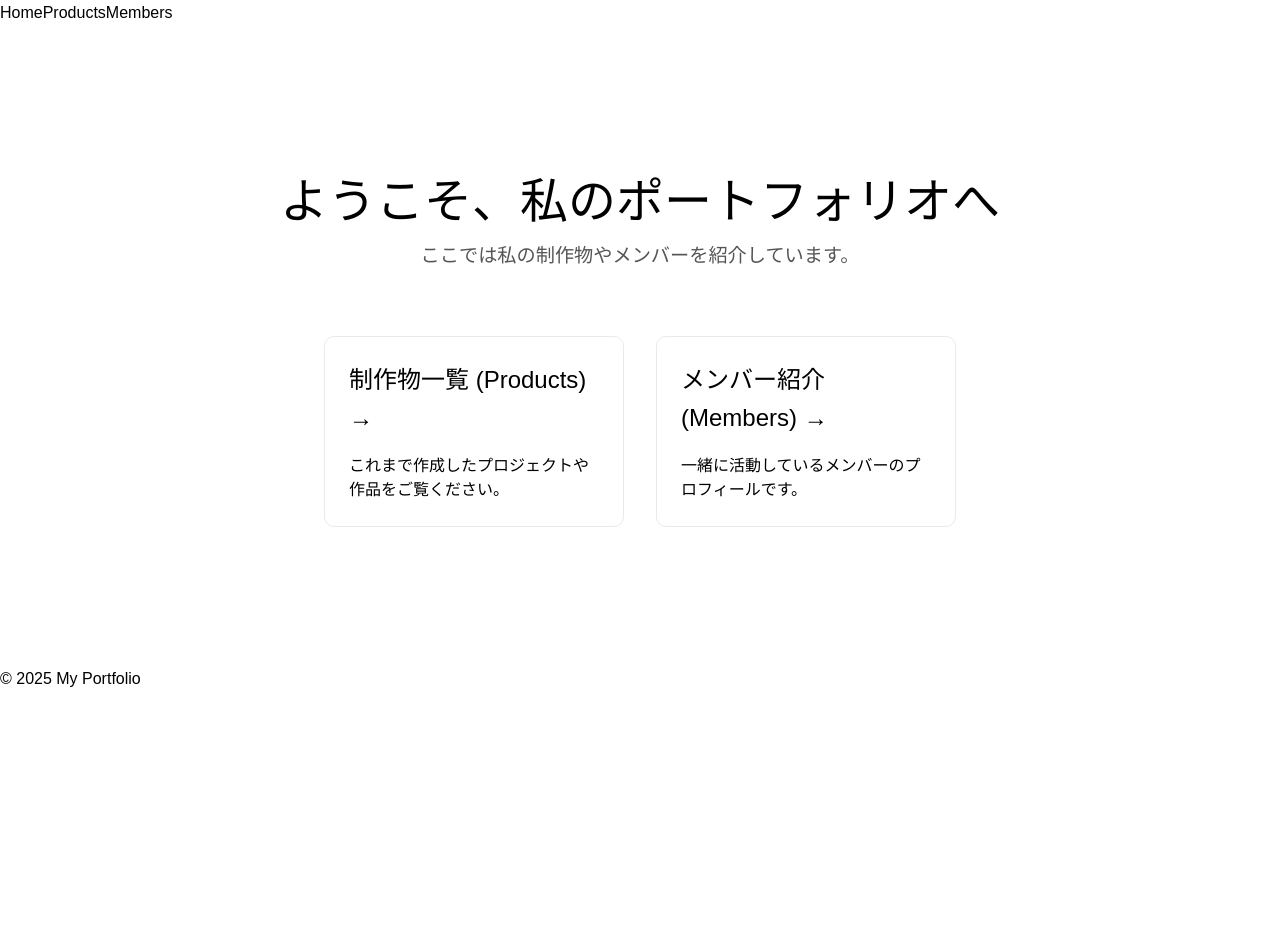
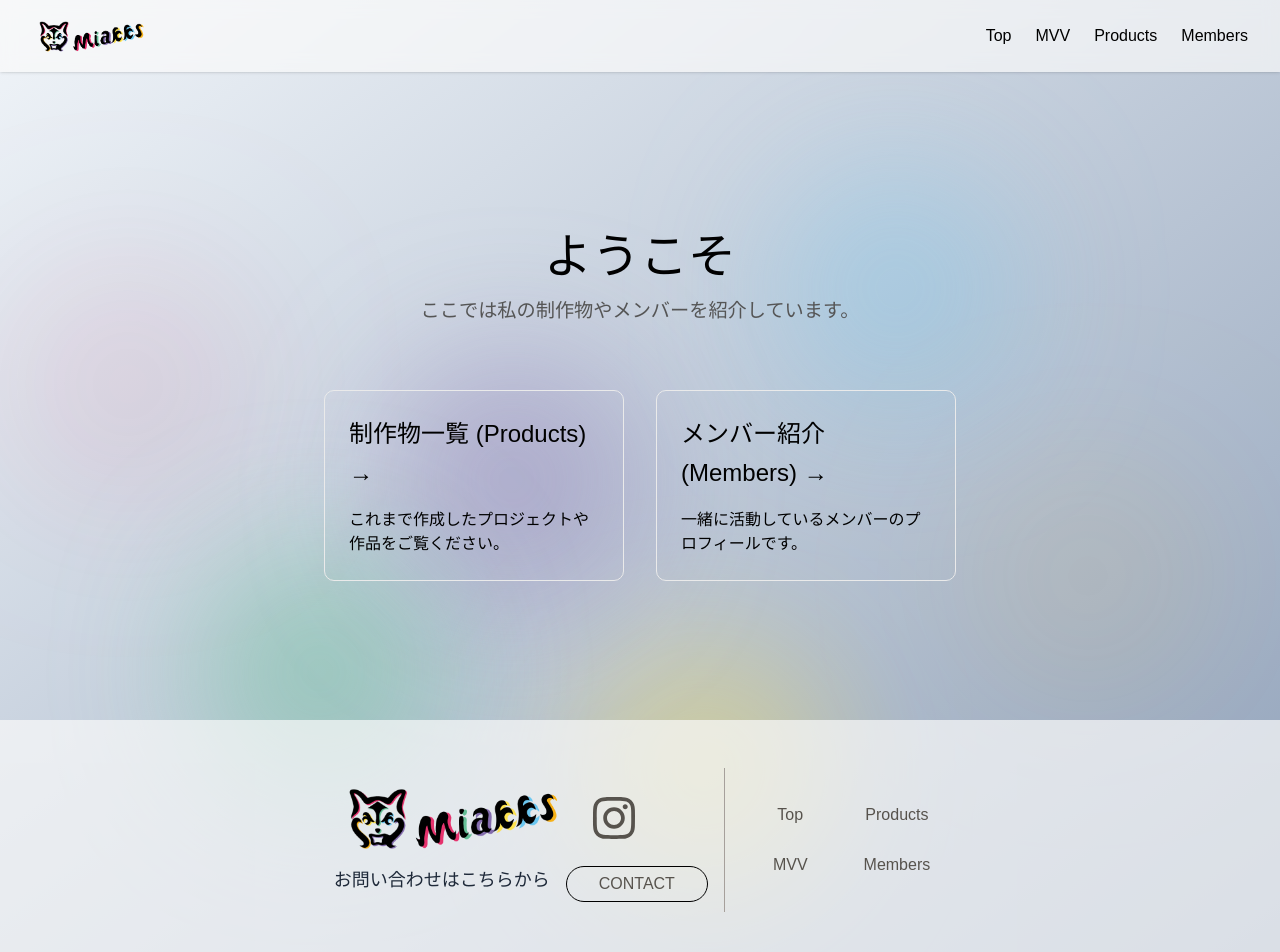
Before and after one commit to tatturun/miakksportfolio, a Next.js app: page / in a window 1280 px wide. Shown: the top 952 px of the page. Before the commit the page ends 800 px from the top, so only its background shows below. Built offline with nearby package versions, Linux system fonts and the light colour scheme.

Commit message:
ヘッダー，フッターの作成

```diff
--- a/src/app/(home)/page.tsx
+++ b/src/app/(home)/page.tsx
@@ -5,7 +5,7 @@ export default function HomePage() {
     return (
         <div className={styles.container}>
             <header className={styles.header}>
-                <h1 className={styles.title}>ようこそ、私のポートフォリオへ</h1>
+                <h1 className={styles.title}>ようこそ</h1>
                 <p className={styles.description}>
                     ここでは私の制作物やメンバーを紹介しています。
                 </p>
--- a/src/app/(main)/layout.tsx
+++ /dev/null
@@ -1,7 +0,0 @@
-import { ReactNode } from 'react';
-
-// このレイアウトは(main)グループ内のページに適用される
-export default function MainLayout({ children }: { children: ReactNode }) {
-  // ここに(main)グループ専用のコンテナやスタイルを適用できる
-  return <div className="main-container">{children}</div>;
-}
--- a/src/app/layout.tsx
+++ b/src/app/layout.tsx
@@ -1,14 +1,16 @@
-import { ReactNode } from 'react';
-import './globals.css'; // グローバルCSSをインポート
-import Header from '@/components/Header';
-import Footer from '@/components/Footer';
+import { ReactNode } from "react";
+import "./globals.css"; // グローバルCSSをインポート
+import Header from "@/components/Header";
+import Footer from "@/components/Footer";
+import { Background } from "@/components/Background";
 
 export default function RootLayout({ children }: { children: ReactNode }) {
     return (
         <html lang="ja">
-      <body>
+            <body className="relative min-h-screen w-full bg-gradient-to-br from-slate-100 to-slate-400">
+                <Background />
                 <Header />
-        <main>{children}</main>
+                <main className="flex-grow pt-[80px]">{children}</main>
                 <Footer />
             </body>
         </html>
--- /dev/null
+++ b/src/components/Background.tsx
@@ -0,0 +1,70 @@
+// 背景効果
+export const Background = () => {
+    // 6つの円のデータ
+    const circles = [
+        {
+            color: "#e7336e",
+            delay: "0s",
+            duration: "6s",
+            left: "10%",
+            top: "40%",
+        }, // M
+        {
+            color: "#66bf97",
+            delay: "1s",
+            duration: "7s",
+            left: "25%",
+            top: "70%",
+        }, // i
+        {
+            color: "#856daf",
+            delay: "2s",
+            duration: "5s",
+            left: "40%",
+            top: "50%",
+        }, // a
+        {
+            color: "#ffe450",
+            delay: "3s",
+            duration: "8s",
+            left: "55%",
+            top: "80%",
+        }, // k
+        {
+            color: "#6bc8f2",
+            delay: "4s",
+            duration: "6s",
+            left: "70%",
+            top: "30%",
+        }, // k
+        {
+            color: "#f8b217",
+            delay: "5s",
+            duration: "7s",
+            left: "85%",
+            top: "60%",
+        }, // s
+    ];
+
+    return (
+        <div className="absolute inset-0 -z-10">
+            {/* 点灯する背景グラデーション */}
+            <div className="absolute top-0 left-0 h-full w-full">
+                {circles.map((circle, index) => (
+                    <div
+                        key={index}
+                        className="absolute h-64 w-64 animate-pulse rounded-full opacity-5 mix-blend-screen blur-3xl"
+                        style={{
+                            backgroundColor: circle.color,
+                            animationDelay: circle.delay,
+                            animationDuration: circle.duration,
+                            left: circle.left,
+                            top: circle.top,
+                            transform: `translate(-50%, -50%)`,
+                        }}
+                    />
+                ))}
+            </div>
+        </div>
+    );
+};
--- a/src/components/Footer.tsx
+++ b/src/components/Footer.tsx
@@ -1,9 +1,83 @@
-// import styles from './Footer.module.css';
+"use client";
 
-export default function Footer() {
-  return (
-    <footer>
-      <p>&copy; 2025 My Portfolio</p>
-    </footer>
-  );
-}
+import Link from "next/link";
+import Image from "next/image";
+import { FaInstagram } from "react-icons/fa6";
+import { NAV_LINKS } from "@/types/navigation";
+
+const Footer = () => {
+    // フッター専用のリンク順序を定義
+    const FOOTER_LINKS = [
+        NAV_LINKS[0], // Top (左上)
+        NAV_LINKS[2], // Products (左下)
+        NAV_LINKS[1], // MVV (右上)
+        NAV_LINKS[3], // Members (右下)
+    ];
+
+    return (
+        <footer className="py-12 px-4 bg-stone-50/70">
+            <div className="container mx-auto text-center text-stone-600 flex justify-center items-center">
+                <div className="flex justify-center items-center space-x-4">
+                    <div className="flex flex-col items-start space-y-2">
+                        <div className="flex items-center space-x-4">
+                            {/* ロゴ画像 */}
+                            <Link href="/" className="flex items-center">
+                                <Image
+                                    src="/images/banner_t.png"
+                                    alt="Miakks"
+                                    width={240}
+                                    height={80}
+                                />
+                            </Link>
+
+                            {/* インスタグラムアイコン */}
+                            <Link
+                                href="https://www.instagram.com/miakks_m/"
+                                className="text-pink-700 transition-colors duration-200"
+                                target="_blank"
+                                rel="noopener noreferrer"
+                                aria-label="Instagram"
+                            >
+                                <FaInstagram size={48} />
+                            </Link>
+                        </div>
+                        <div className="flex space-x-4">
+                            {/* テキスト */}
+                            <p className="text-lg text-gray-800">
+                                お問い合わせはこちらから
+                            </p>
+
+                            {/* コンタクトボタン */}
+                            <Link
+                                href="https://forms.gle/M95HJP6oA58meBSBA"
+                                className="px-8 py-1 border border-black rounded-full text-black hover:bg-gray-100 transition-colors duration-200 flex items-center"
+                                target="_blank"
+                                rel="noopener noreferrer"
+                            >
+                                CONTACT
+                            </Link>
+                        </div>
+                    </div>
+
+                    {/* 縦棒 */}
+                    <div className="h-36 w-px bg-stone-400 hidden md:block"></div>
+
+                    {/* 2×2 ボタン */}
+                    <div className="grid grid-cols-2 gap-2 hidden md:grid">
+                        {FOOTER_LINKS.map((link) => (
+                            <Link
+                                key={link.name}
+                                href={link.href}
+                                className="w-full text-center px-4 py-2 text-stone-700 rounded-md hover:bg-stone-300 transition-colors duration-200"
+                            >
+                                {link.name}
+                            </Link>
+                        ))}
+                    </div>
+                </div>
+            </div>
+        </footer>
+    );
+};
+
+export default Footer;
--- a/src/components/Header.tsx
+++ b/src/components/Header.tsx
@@ -1,15 +1,56 @@
-import Link from 'next/link';
+"use client";
 
-// import styles from './Header.module.css';
+import { FaBars, FaXmark } from "react-icons/fa6";
+import { useState } from "react";
+import Link from "next/link";
+import Image from "next/image";
+import { NAV_LINKS } from "@/types/navigation";
 
-export default function Header() {
-  return (
-    <header>
-      <nav>
-        <Link href="/">Home</Link>
-        <Link href="/products">Products</Link>
-        <Link href="/members">Members</Link>
-      </nav>
-    </header>
-  );
-}
+const Header = () => {
+    const [isMenuOpen, setIsMenuOpen] = useState(false);
+
+    return (
+        <header className="fixed top-0 w-full bg-stone-50/70 backdrop-blur-sm shadow-sm z-50">
+            <div className="container mx-auto px-8 p-4 flex justify-between items-center">
+                <Link href="/" className="text-xl font-bold text-stone-800">
+                    <Image
+                        src="/images/banner_t.png"
+                        alt="Miakks"
+                        width={120}
+                        height={40}
+                        priority
+                    />
+                </Link>
+                <button
+                    onClick={() => setIsMenuOpen(!isMenuOpen)}
+                    className="md:hidden text-stone-800"
+                    aria-expanded={isMenuOpen}
+                    aria-controls="main-nav"
+                >
+                    {isMenuOpen ? <FaXmark size={24} /> : <FaBars size={24} />}
+                </button>
+                <nav
+                    id="main-nav"
+                    className={`${
+                        isMenuOpen ? "block" : "hidden"
+                    } md:block absolute md:relative top-full left-0 w-full md:w-auto bg-white/95 md:bg-transparent md:backdrop-blur-none`}
+                >
+                    <ul className="flex flex-col md:flex-row space-y-2 md:space-y-0 md:space-x-6 p-4 md:p-0">
+                        {NAV_LINKS.map((link) => (
+                            <li key={link.name}>
+                                <Link
+                                    href={link.href}
+                                    className="text-stone-600 hover:text-stone-900 transition-colors duration-200"
+                                >
+                                    {link.name}
+                                </Link>
+                            </li>
+                        ))}
+                    </ul>
+                </nav>
+            </div>
+        </header>
+    );
+};
+
+export default Header;
--- /dev/null
+++ b/src/types/navigation.tsx
@@ -0,0 +1,6 @@
+export const NAV_LINKS = [
+    { name: "Top", href: "/" },
+    { name: "MVV", href: "/" },
+    { name: "Products", href: "/products" },
+    { name: "Members", href: "/members" },
+];
```
Also changed, not shown: package.json (+6 -5 lines), public/images/banner_t.png (added), src/app/globals.css (indentation only), 1 other file (tests, documents, lock files or other folders). Lines whose indentation alone changed are shown as unchanged.
